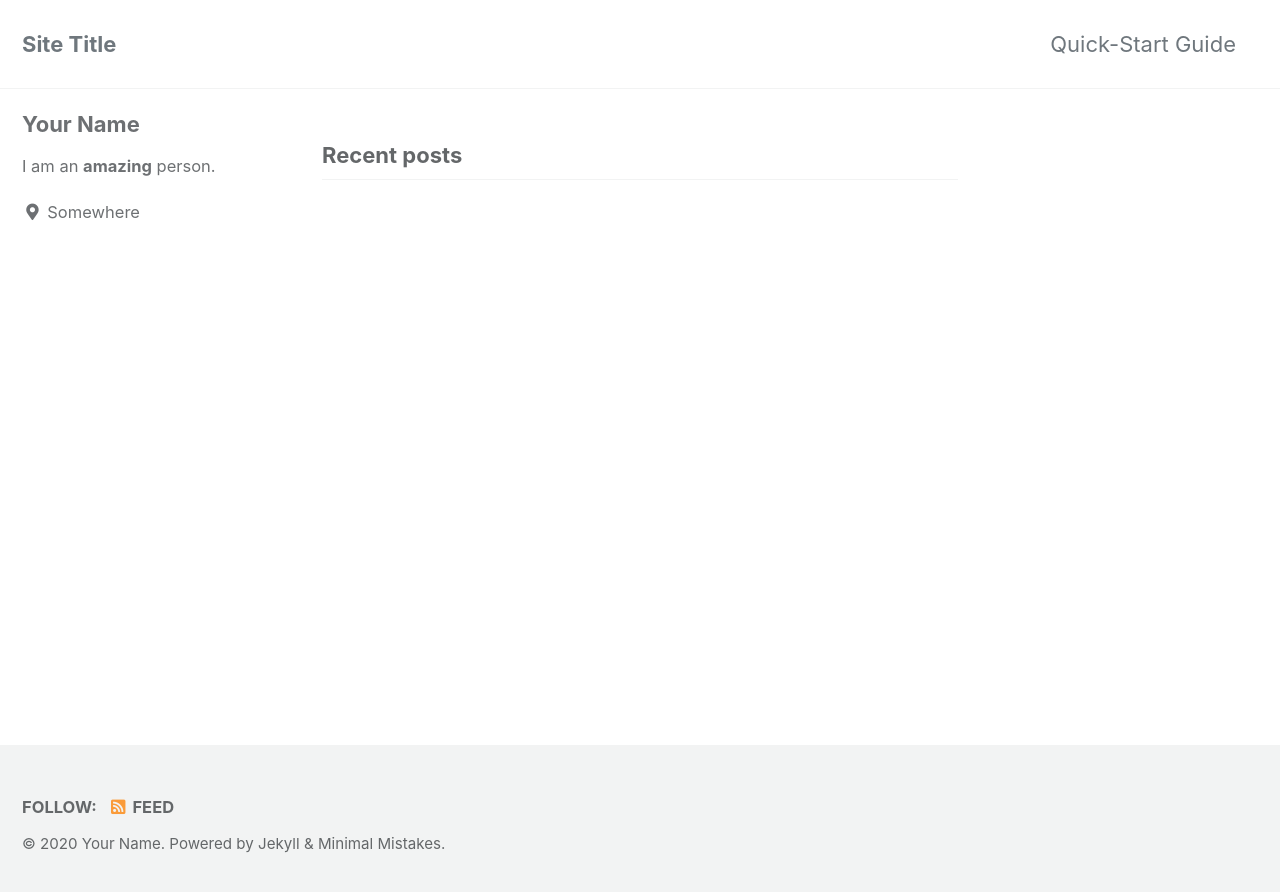
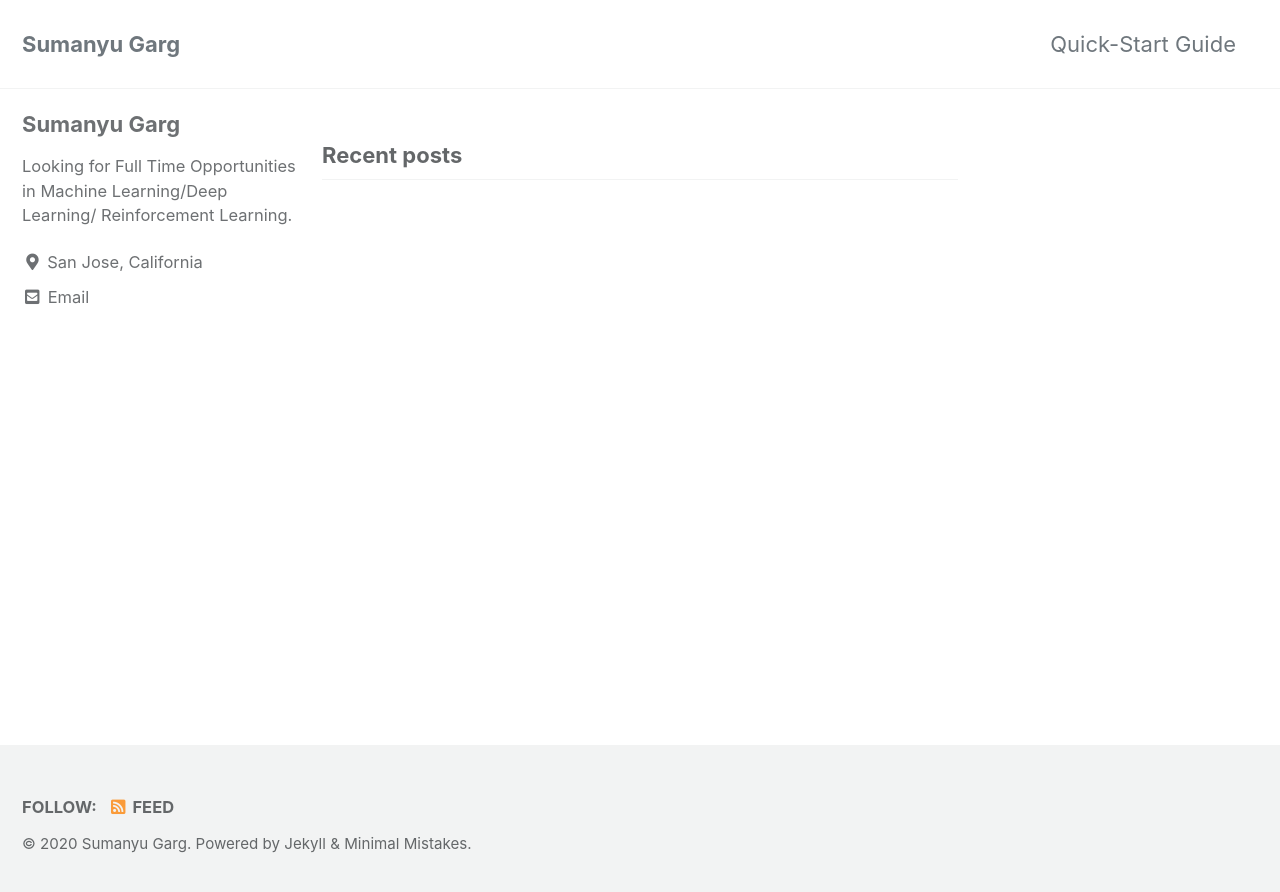
Before and after one commit to sumanyu-21/sumanyu-21.github.io, a Jekyll site: the page built from index.html, in a window 1280 px wide. Shown: the top 892 px of the page. Built offline with Jekyll 4.4.1, drawn with Linux system fonts in a browser that asks for light colours; cached includes are drawn as plain includes; the list of posts is cut into pages by our own code.

Commit message:
Update _config.yml

```diff
--- a/_config.yml
+++ b/_config.yml
@@ -16,11 +16,11 @@
 
 # Site Settings
 locale                   : "en-US"
-title                    : "Site Title"
+title                    : "Sumanyu Garg"
 title_separator          : "-"
 subtitle                 : # site tagline that appears below site title in masthead
-name                     : "Your Name"
-description              : "An amazing website."
+name                     : "Sumanyu Garg"
+description              : "My Artificial Intelligence Portfolio."
 url                      : # the base hostname & protocol for your site e.g. "https://mmistakes.github.io"
 baseurl                  : # the subpath of your site, e.g. "/blog"
 repository               : # GitHub username/repo-name e.g. "mmistakes/minimal-mistakes"
@@ -93,18 +93,18 @@
 
 # Site Author
 author:
-  name             : "Your Name"
+  name             : "Sumanyu Garg"
   avatar           : # path of avatar image, e.g. "/assets/images/bio-photo.jpg"
-  bio              : "I am an **amazing** person."
-  location         : "Somewhere"
-  email            :
+  bio              : "Looking for Full Time Opportunities in Machine Learning/Deep Learning/ Reinforcement Learning."
+  location         : "San Jose, California"
+  email            : "sumgarg@iu.edu"
   links:
     - label: "Email"
       icon: "fas fa-fw fa-envelope-square"
-      # url: "mailto:your.name@email.com"
+      # url: "sumgarg@iu.edu"
     - label: "Website"
       icon: "fas fa-fw fa-link"
-      # url: "https://your-website.com"
+      # url: "https://sumanyu-21/sumanyu-21.github.io"
     - label: "Twitter"
       icon: "fab fa-fw fa-twitter-square"
       # url: "https://twitter.com/"
@@ -113,7 +113,7 @@
       # url: "https://facebook.com/"
     - label: "GitHub"
       icon: "fab fa-fw fa-github"
-      # url: "https://github.com/"
+      # url: "https://github.com/sumanyu-21"
     - label: "Instagram"
       icon: "fab fa-fw fa-instagram"
       # url: "https://instagram.com/"
@@ -276,6 +276,18 @@
       layout: single
       author_profile: true
       read_time: true
-      comments: # true
+      comments: true
       share: true
       related: true
+
+  # _pages
+  - scope:
+      path: ""
+      type: pages
+    values:
+      layout: single
+      author_profile: true
+      read_time: #true
+      comments: true
+      share: true
+      related: #true
```
